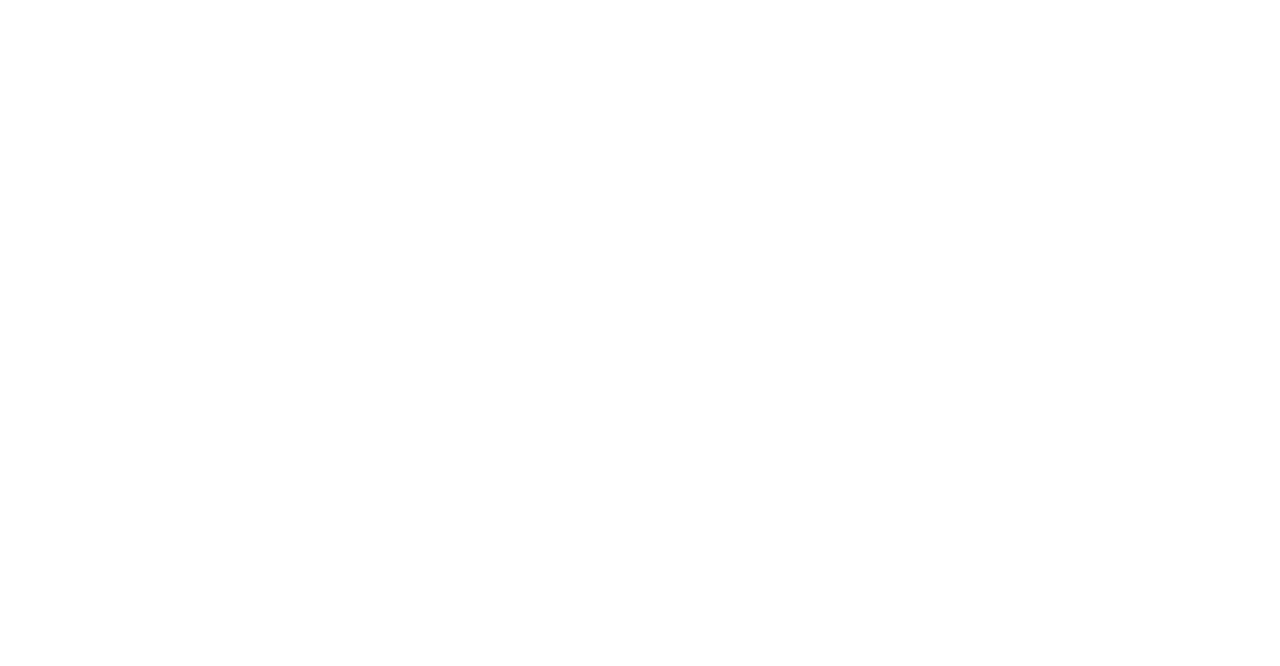
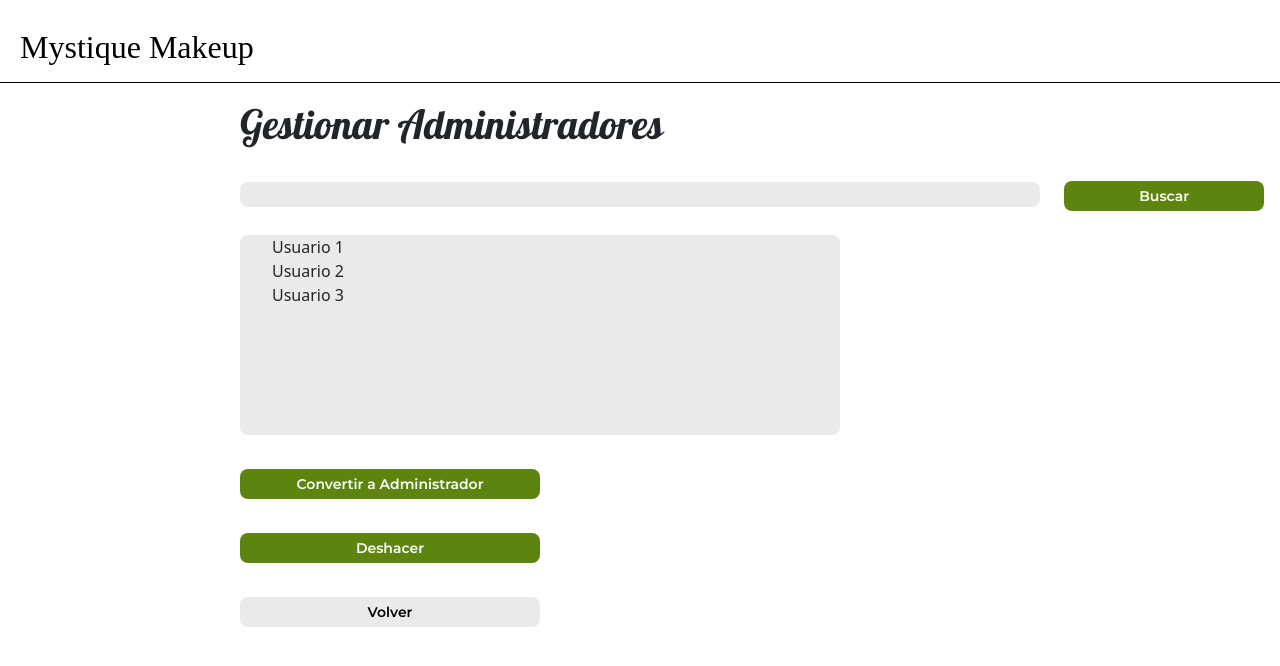
Before and after one commit to Isaac4918/MystiqueMakeup, a React (Create React App) app: page /account/manageAdmin in a window 1280 px wide. Before the commit this address had no page. Shown: the top 666 px of the page. Built offline with nearby package versions, Linux system fonts and the light colour scheme; a web font is replaced by a local one.

Commit message:
complete manageAdmin screen

```diff
--- a/src/App.js
+++ b/src/App.js
@@ -11,6 +11,7 @@ import ProductManagement from "./pages/ProductManagement";
 import ProcessedPurchase from "./pages/ProcessedPurchase";
 import CreateCategory from "./pages/categoryPages/CreateCategory";
 import ModifyCategory from "./pages/categoryPages/ModifyCategory"
+import ManageAdmin from "./pages/accountPages/ManageAdmin";
 
 function App() {
   return (
@@ -27,6 +28,7 @@ function App() {
         <Route path="/ProcessedPurchase" element={<ProcessedPurchase />} />
         <Route path="/account/manageCategories/createCategory" element={<CreateCategory />} />
         <Route path="/account/manageCategories/modifyCategory" element={<ModifyCategory />} />
+        <Route path="/account/manageAdmin" element={<ManageAdmin/>} />
       </Routes>
     </Router>
   );
--- a/src/pages/accountPages/AccountAdmin.js
+++ b/src/pages/accountPages/AccountAdmin.js
@@ -12,6 +12,10 @@ export function MenuAdmin(){
     navigate('/account/manageCategories');
   };
 
+  const ManageAdminPage = () => {
+    navigate('/account/manageAdmin');
+  };
+
   const HomePage = () => {
     navigate('/');
   };
@@ -19,7 +23,7 @@ export function MenuAdmin(){
   return(
     <div className='menuAdmin'>
       <h2>Bienvenido/a</h2>
-      <button>Gestionar Administradores</button><br />
+      <button onClick={ManageAdminPage}>Gestionar Administradores</button><br />
       <br />
       <button>Gestionar Publicaciones</button><br />
       <br />
--- a/src/pages/accountPages/ManageAdmin.js
+++ b/src/pages/accountPages/ManageAdmin.js
@@ -0,0 +1,64 @@
+import React, { useState } from 'react';
+import Navbar from "../../components/Navbar"
+import { useNavigate } from 'react-router-dom';
+
+export function DynamicList() {
+    const datos = ['Usuario 1', 'Usuario 2', 'Usuario 3'];
+
+    const [seleccionado, setSeleccionado] = useState(null);
+
+    return (
+        <div className='scroller'>
+            <ul>
+                {datos.map((dato, index) => (
+                    <li
+                        key={index}
+                        style={{ backgroundColor: seleccionado === index ? 'white' : '#EAEAEA' }}
+                        onClick={() => setSeleccionado(index)}
+                    >
+                    {dato}
+                    </li>
+                ))}
+            </ul>
+        </div>
+    );
+}
+
+export function OptionAdmin(){
+    const navigate = useNavigate();
+
+    const ManageAdminPage = () => {
+        navigate('/accountAdmin');
+      };
+
+    return(
+        <div>
+            <button>Convertir a Administrador</button>
+            <br />
+            <br />
+            <button>Deshacer</button>
+            <br />
+            <br />
+            <button name='backButton' onClick={ManageAdminPage}>Volver</button>
+        </div>
+    )
+}
+
+function ManageAdmin(){
+    return(
+        <div>
+            <Navbar showIcons={false} />
+            <div className='manageAdmin'>
+                <h1>Gestionar Administradores</h1>
+                <input type='text'/>&nbsp;<button name='searchButton'>Buscar</button>
+                <br />
+                <br />
+                < DynamicList />
+                <br />
+                < OptionAdmin />
+            </div>
+        </div>
+    )
+}
+
+export default ManageAdmin;
--- a/src/styles/Account.css
+++ b/src/styles/Account.css
@@ -189,7 +189,6 @@
 }
 
 
-
 /*-------------------- ACCOUNT USER --------------------------------------------------*/
 
 .AccountUser{
@@ -329,3 +328,65 @@
     height: 30px;
     margin-bottom: 60px;
 }
+
+/*-------------------- MANAGE ADMIN --------------------------------------------------*/
+
+.manageAdmin h1{
+    font-family: 'Pattaya';
+    margin-left: 240px;
+    margin-top: 20px;
+    margin-bottom: 20px;
+}
+
+.manageAdmin input{
+    background-color: #EAEAEA;
+    border-radius: 8px;
+    border: none;
+    width: 800px;
+    height: 25px;
+    margin-left: 240px;
+}
+
+.manageAdmin button[name='backButton']{
+    font-family: 'Monserrat';
+    font-size: 14px;
+    color: black;
+    border-radius: 8px;
+    border: none;
+    background-color: #EAEAEA;
+    width: 300px;
+    height: 30px;
+}
+
+.manageAdmin button{
+    font-family: 'Monserrat';
+    font-size: 14px;
+    color: white;
+    border-radius: 8px;
+    border: none;
+    background-color: #5E8410;
+    width: 300px;
+    height: 30px;
+    margin-top: 10px;
+    margin-left: 240px;
+    cursor: pointer;
+}
+
+.manageAdmin button[name='searchButton']{
+    margin-left: 20px;
+    width: 200px;
+}
+
+.scroller {
+    width: 600px;
+    height: 200px;
+    overflow-y: scroll;
+    background-color: #EAEAEA;
+    margin-left: 240px;
+    border-radius: 8px;
+    border: none;
+}
+
+.scroller li{
+    list-style-type: none;
+}
```
